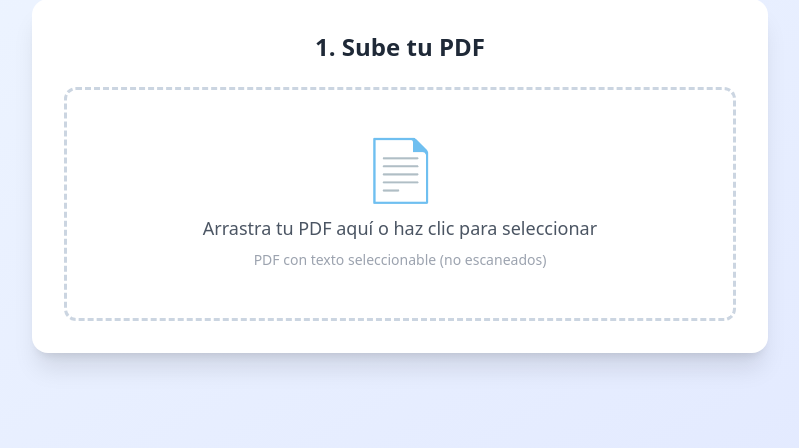
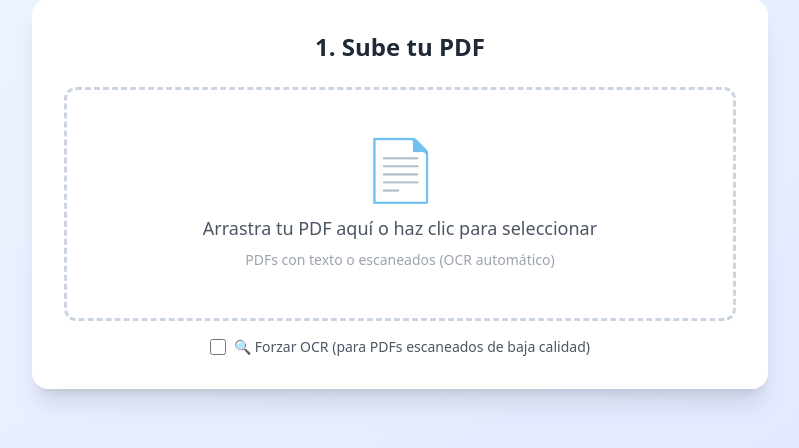
Before and after one commit to mitre88/conviertetupdfenaudiolibro, a FastAPI app: page / in a window 1280 px wide. Shown: the part 145-593 px from the top of the page, without its empty margins (240-1039 px from the left). Run offline with FastAPI, Linux system fonts and the light colour scheme; some libraries are stand-ins or nearby versions.

Commit message:
Añadido soporte OCR para PDFs escaneados con pytesseract

```diff
--- a/main.py
+++ b/main.py
@@ -11,6 +11,9 @@ from typing import Optional
 
 import pdfplumber
 import edge_tts
+import pytesseract
+from pdf2image import convert_from_path
+from PIL import Image
 from fastapi import FastAPI, File, UploadFile, HTTPException, Request
 from fastapi.responses import HTMLResponse, FileResponse, JSONResponse
 from fastapi.staticfiles import StaticFiles
@@ -43,18 +46,46 @@ VOICES = {
 }
 
 
-def extract_text_from_pdf(pdf_path: Path) -> str:
-    """Extrae texto de un PDF usando pdfplumber."""
+def extract_text_with_ocr(pdf_path: Path) -> str:
+    """Extrae texto de un PDF escaneado usando OCR con pytesseract."""
     text_parts = []
     try:
-        with pdfplumber.open(pdf_path) as pdf:
-            for page_num, page in enumerate(pdf.pages, 1):
-                page_text = page.extract_text()
-                if page_text:
-                    text_parts.append(f"\n--- Página {page_num} ---\n{page_text}")
+        # Convertir PDF a imágenes
+        images = convert_from_path(str(pdf_path), dpi=200)
+
+        for page_num, image in enumerate(images, 1):
+            # Extraer texto de la imagen usando OCR
+            page_text = pytesseract.image_to_string(image, lang='spa')
+            if page_text.strip():
+                text_parts.append(f"\n--- Página {page_num} ---\n{page_text}")
+
         return "\n".join(text_parts)
     except Exception as e:
-        raise HTTPException(status_code=500, detail=f"Error extrayendo texto: {str(e)}")
+        raise HTTPException(status_code=500, detail=f"Error en OCR: {str(e)}")
+
+
+def extract_text_from_pdf(pdf_path: Path, use_ocr: bool = False) -> str:
+    """Extrae texto de un PDF usando pdfplumber o OCR según el caso."""
+    text_parts = []
+
+    # Si se fuerza OCR, saltar pdfplumber
+    if not use_ocr:
+        try:
+            with pdfplumber.open(pdf_path) as pdf:
+                for page_num, page in enumerate(pdf.pages, 1):
+                    page_text = page.extract_text()
+                    if page_text:
+                        text_parts.append(f"\n--- Página {page_num} ---\n{page_text}")
+
+            # Si pdfplumber extrajo texto suficiente, usar ese
+            full_text = "\n".join(text_parts)
+            if len(full_text.strip()) > 100:
+                return full_text
+        except Exception as e:
+            pass  # Si falla, intentar OCR
+
+    # Usar OCR (para PDFs escaneados o si pdfplumber no resultó)
+    return extract_text_with_ocr(pdf_path)
 
 
 async def text_to_speech(text: str, voice: str, output_path: Path) -> None:
@@ -98,8 +129,8 @@ async def index(request: Request):
 
 
 @app.post("/upload")
-async def upload_pdf(file: UploadFile = File(...)):
-    """Recibe el PDF y extrae el texto."""
+async def upload_pdf(file: UploadFile = File(...), use_ocr: bool = False):
+    """Recibe el PDF y extrae el texto. Si use_ocr=True, fuerza OCR."""
     if not file.filename.endswith('.pdf'):
         raise HTTPException(status_code=400, detail="Solo se permiten archivos PDF")
 
@@ -115,12 +146,16 @@ async def upload_pdf(file: UploadFile = File(...)):
     except Exception as e:
         raise HTTPException(status_code=500, detail=f"Error guardando archivo: {str(e)}")
 
-    # Extraer texto
-    text = extract_text_from_pdf(pdf_path)
+    # Extraer texto (con fallback automático a OCR si no se encuentra texto)
+    # Extraer texto (con fallback automático a OCR si no se encuentra texto)
+    text = extract_text_from_pdf(pdf_path, use_ocr=use_ocr)
+
+    # Detectar si se usó OCR
+    extraction_method = "OCR" if use_ocr else "auto"
 
     if not text.strip():
         pdf_path.unlink()
-        raise HTTPException(status_code=400, detail="No se pudo extraer texto del PDF. ¿Es un PDF escaneado? Prueba con un PDF que tenga texto seleccionable.")
+        raise HTTPException(status_code=400, detail="No se pudo extraer texto del PDF. Verifica que el PDF no esté corrupto o protegido.")
 
     # Guardar texto para referencia
     text_path = UPLOAD_DIR / f"{job_id}.txt"
@@ -135,7 +170,8 @@ async def upload_pdf(file: UploadFile = File(...)):
         "filename": file.filename,
         "preview": preview,
         "total_chars": len(text),
-        "status": "text_extracted"
+        "status": "text_extracted",
+        "extraction_method": extraction_method
     })
 
 
--- a/templates/index.html
+++ b/templates/index.html
@@ -52,8 +52,15 @@
             <div id="dropzone" class="dropzone rounded-xl p-12 text-center cursor-pointer">
                 <div class="text-6xl mb-4">📄</div>
                 <p class="text-lg text-gray-600 mb-2">Arrastra tu PDF aquí o haz clic para seleccionar</p>
-                <p class="text-sm text-gray-400">PDF con texto seleccionable (no escaneados)</p>
+                <p class="text-sm text-gray-400">PDFs con texto o escaneados (OCR automático)</p>
                 <input type="file" id="file-input" accept=".pdf" class="hidden">
+            </div>
+
+            <div class="mt-4 flex items-center justify-center gap-2">
+                <input type="checkbox" id="force-ocr" class="w-4 h-4 text-blue-600 rounded">
+                <label for="force-ocr" class="text-sm text-gray-600 cursor-pointer">
+                    🔍 Forzar OCR (para PDFs escaneados de baja calidad)
+                </label>
             </div>
 
             <div id="upload-loading" class="hidden mt-6 text-center">
@@ -68,7 +75,7 @@
 
             <div class="mb-4 p-3 bg-green-50 border border-green-200 rounded-lg">
                 <p class="text-green-700 text-sm">✅ <span id="filename-display"></span> - Texto extraído correctamente</p>
-                <p class="text-green-600 text-xs mt-1"><span id="char-count"></span> caracteres</p>
+                <p class="text-green-600 text-xs mt-1"><span id="char-count"></span> caracteres <span id="extraction-method" class="ml-2 text-blue-600"></span></p>
             </div>
 
             <div class="mb-6">
@@ -181,6 +188,12 @@
             const formData = new FormData();
             formData.append('file', file);
 
+            // Añadir flag OCR si está activado
+            const forceOcr = document.getElementById('force-ocr').checked;
+            if (forceOcr) {
+                formData.append('use_ocr', 'true');
+            }
+
             try {
                 const response = await fetch('/upload', {
                     method: 'POST',
@@ -199,6 +212,15 @@
                 document.getElementById('filename-display').textContent = data.filename;
                 document.getElementById('char-count').textContent = data.total_chars.toLocaleString();
                 document.getElementById('text-preview').textContent = data.preview;
+
+                // Mostrar método de extracción
+                const methodEl = document.getElementById('extraction-method');
+                if (data.extraction_method === 'OCR') {
+                    methodEl.textContent = '(OCR activado)';
+                    methodEl.className = 'ml-2 text-orange-600 font-medium';
+                } else {
+                    methodEl.textContent = '';
+                }
 
                 // Ir al paso 2
                 showStep(2);
@@ -267,6 +289,7 @@
         function resetApp() {
             currentJobId = null;
             fileInput.value = '';
+            document.getElementById('force-ocr').checked = false;
             hideError();
             showStep(1);
         }
```
Also changed, not shown: README.md.
